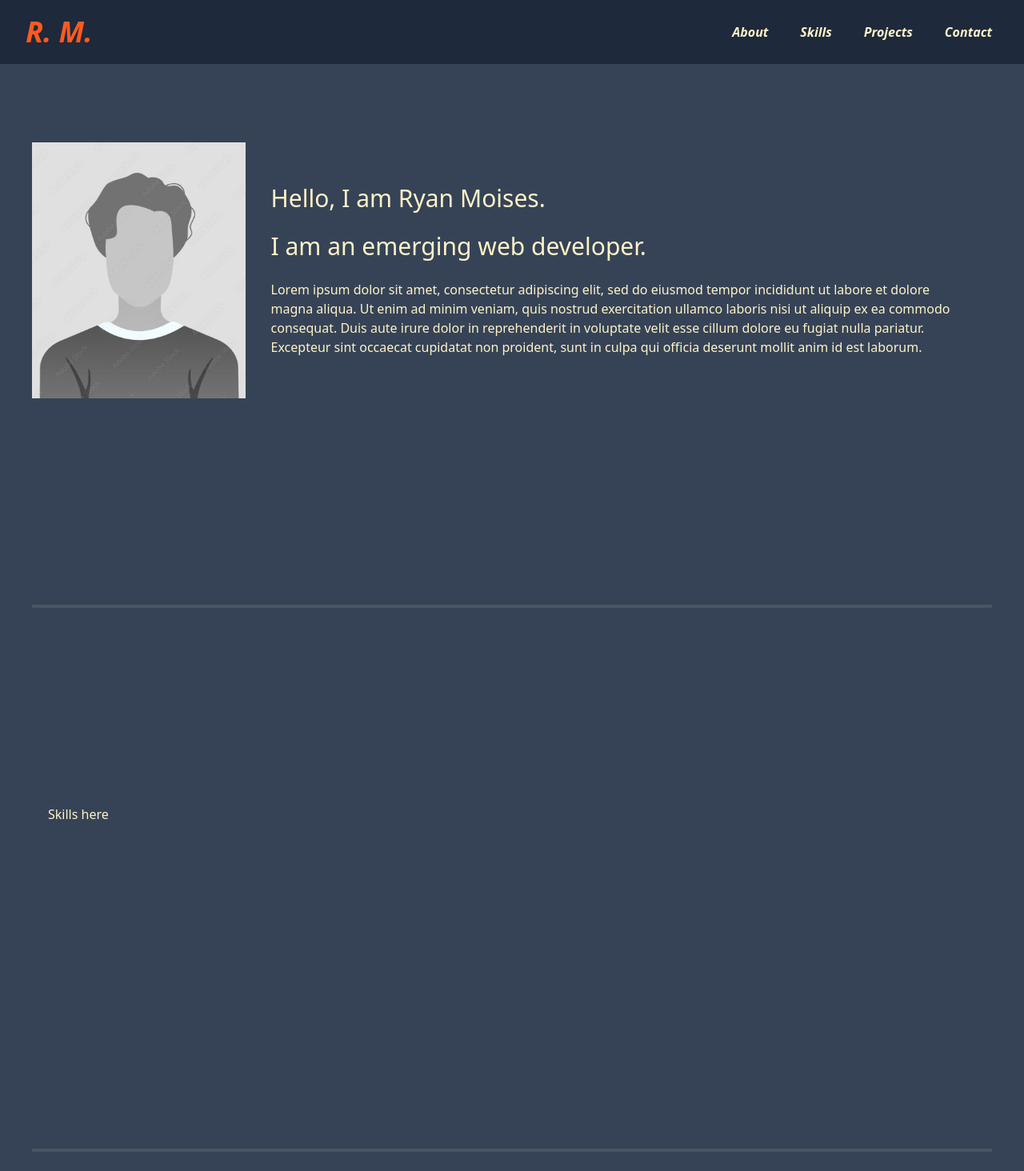
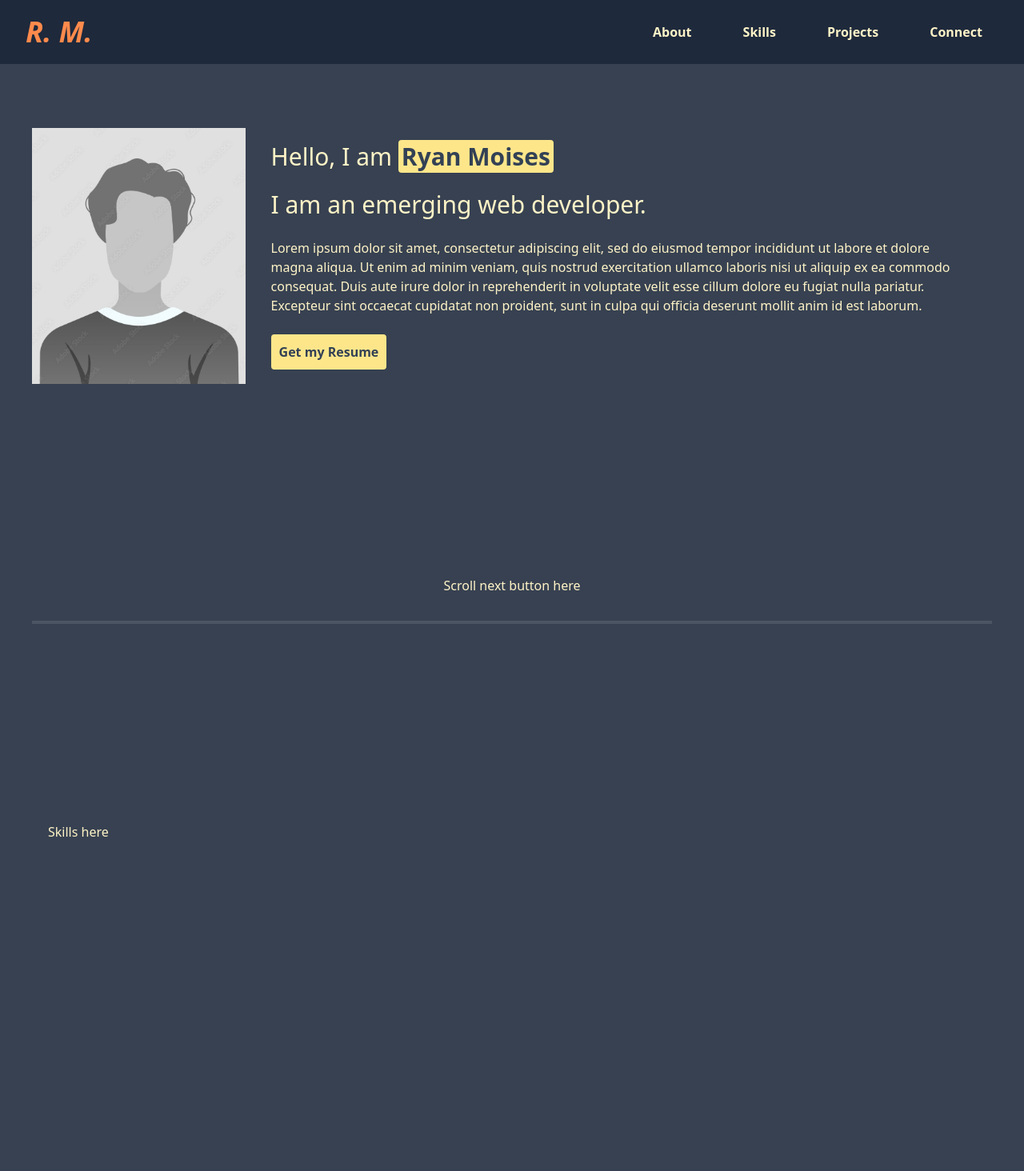
Before and after one commit to RyanMoises5/React-Portfolio, a React (Vite) app: page / in a window 1280 px wide. Shown: the top 1464 px of the page at 80% size. Built offline with nearby package versions, Linux system fonts and the light colour scheme.

Commit message:
Added styling to About section and added Divider component

```diff
--- a/src/components/About.jsx
+++ b/src/components/About.jsx
@@ -2,16 +2,20 @@ import portrait from '../assets/portrait.jpg';
 
 function About() {
   return (
-    <div className='container-fluid border-gray-600 border-b-4 border-solid flex items-center pb-40 mx-10 h-[85vh]' id='about'>
+    <>
+      <div className='container-fluid flex items-center pb-40 mx-10 h-[80vh]' id='about'>
         <img src={portrait} className='max-h-80'/>
         <div className='p-8'>
-        <h2 className='text-3xl'>Hello, I am Ryan Moises.</h2>
+          <h2 className='text-3xl'>Hello, I am <span className='bg-amber-200 rounded text-slate-700 font-bold px-1'>Ryan Moises</span></h2>
           <br/>
           <h2 className='text-3xl'>I am an emerging web developer.</h2>
           <br/>
           <p>Lorem ipsum dolor sit amet, consectetur adipiscing elit, sed do eiusmod tempor incididunt ut labore et dolore magna aliqua. Ut enim ad minim veniam, quis nostrud exercitation ullamco laboris nisi ut aliquip ex ea commodo consequat. Duis aute irure dolor in reprehenderit in voluptate velit esse cillum dolore eu fugiat nulla pariatur. Excepteur sint occaecat cupidatat non proident, sunt in culpa qui officia deserunt mollit anim id est laborum.</p>
+          <br/>
+          <button className='bg-amber-200 rounded text-slate-700 font-bold p-2 border-2 border-amber-200 border-solid hover:bg-transparent hover:text-amber-200'>Get my Resume</button>
         </div>
       </div>
+    </>
   );
 }
 
--- /dev/null
+++ b/src/components/Divider.jsx
@@ -0,0 +1,13 @@
+const Divider = function({ next, prev }) {
+  return (
+    <>
+      <div className="grid">
+        <a href={`#${next}`} className='text-center mb-8' >Scroll next button here</a>
+        <div className="grow border-t-4 mx-10 border-gray-600"></div>
+        {/* <a href={`#${prev}`} className='text-center mt-8' >Scroll prev button here</a> */}
+      </div>
+    </>
+  )
+}
+
+export default Divider;
--- a/src/components/Header.jsx
+++ b/src/components/Header.jsx
@@ -1,22 +1,15 @@
 function Header() {
   return (
-    <div className='header sticky top-0 container-fluid h-[8vh] relative bg-slate-800 opacity-100 z-50 py-10 flex items-center font-semibold italic'>
-      <h1 className="text-4xl text-orange-500 mx-8">R. M.</h1>
+    <div className='header sticky top-0 container-fluid h-[8vh] relative bg-slate-800 opacity-100 z-50 py-10 flex items-center font-bold'>
+      <h1 className="text-4xl text-orange-400 mx-8 italic">R. M.</h1>
       <div className="absolute right-0 mx-5">
-        <a href="#about" className="mx-5 font-semibold">About</a>
-        <a href="#skills" className="mx-5 font-semibold">Skills</a>
-        <a href="#projects" className="mx-5 font-semibold">Projects</a>
-        <a href="#footer" className="mx-5 font-semibold">Contact</a>
+        <a href="#about" className="mx-5 py-2 px-3 rounded hover:bg-amber-500 hover:text-slate-800">About</a>
+        <a href="#skills" className="mx-5 py-2 px-3 rounded hover:bg-amber-500 hover:text-slate-800">Skills</a>
+        <a href="#projects" className="mx-5 py-2 px-3 rounded hover:bg-amber-500 hover:text-slate-800">Projects</a>
+        <a href="#footer" className="mx-5 py-2 px-3 rounded hover:bg-amber-500 hover:text-slate-800">Connect</a>
       </div>
     </div>
   );
 }
 
-{/* <div className="nav container m-4 border-white border-1 absolute bottom-0 right-0 text-right">
-<a href="#about" className="font-semibold mx-5">About</a>
-<a href="#skills" className="font-semibold mx-5">Skills</a>
-<a href="#projects" className="font-semibold mx-5">Projects</a>
-<a href="#footer" className="font-semibold mx-5">Contact</a>
-</div> */}
-
 export default Header;
--- a/src/components/Projects.jsx
+++ b/src/components/Projects.jsx
@@ -28,8 +28,9 @@ function Projects() {
   ]
 
   return (
-    <div className='container-fluid border-gray-600 border-b-4 border-solid flex-block items-center py-14 mx-[5%]' id="projects">
+    <div className='container-fluid flex-block items-center py-14 mx-[5%]' id="projects">
       {projects.map((item, index) => (
+        <>
           <div key={index} className='container-fluid flex relative py-20'>
           {index % 2 === 0 ? (
             <>
@@ -69,6 +70,12 @@ function Projects() {
             </>
           )}
           </div>
+          {index < projects.length - 1 ? (
+            <div className="relative flex py-5 items-center">
+              <div className="flex-grow border-t mx-40 border-amber-900"></div>
+            </div>
+          ) : null}
+        </>
       ))}
     </div>
   );
--- a/src/components/Skills.jsx
+++ b/src/components/Skills.jsx
@@ -1,6 +1,6 @@
 const Skills = function () {
   return (
-    <div className='container-fluid border-gray-600 border-b-4 border-solid flex items-center pb-40 mx-10 h-[85vh]' id='skills'>
+    <div className='container-fluid flex items-center pb-40 mx-10 h-[85vh]' id='skills'>
       <p className='p-5'>Skills here</p>
     </div>
   );
--- a/src/index.css
+++ b/src/index.css
@@ -72,9 +72,6 @@ button:focus-visible {
 @tailwind components;
 @tailwind utilities;
 
-:root {
-  background-color: rgb(54, 67, 87);
-}
 
 html {
   scroll-behavior: smooth;
--- a/src/pages/HomePage.jsx
+++ b/src/pages/HomePage.jsx
@@ -1,16 +1,19 @@
 import About from '../components/About'
 import Projects from '../components/Projects';
 import Skills from '../components/Skills';
-import Footer from '../components/Footer'
-import Header from '../components/Header'
+import Footer from '../components/Footer';
+import Header from '../components/Header';
+import Divider from '../components/Divider';
 
 function HomePage() {
 
   return (
-    <div className='text-amber-100'>
+    <div className='bg-gray-700 text-amber-100'>
       <Header />
       <About />
+      <Divider next={'skills'} prev={'about'}/>
       <Skills />
+      <Divider next={'projects'} prev={'skills'}/>
       <Projects />
       <Footer />
     </div>
```
Lines whose indentation alone changed are shown as unchanged.
